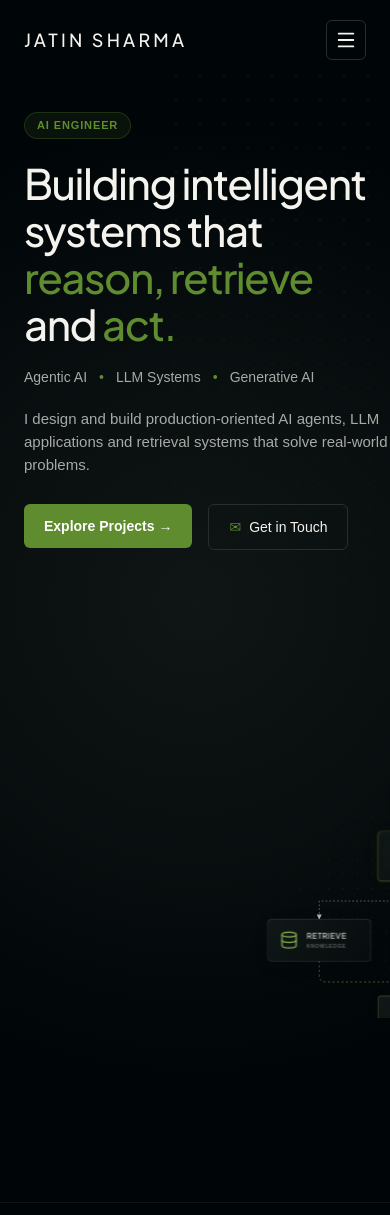
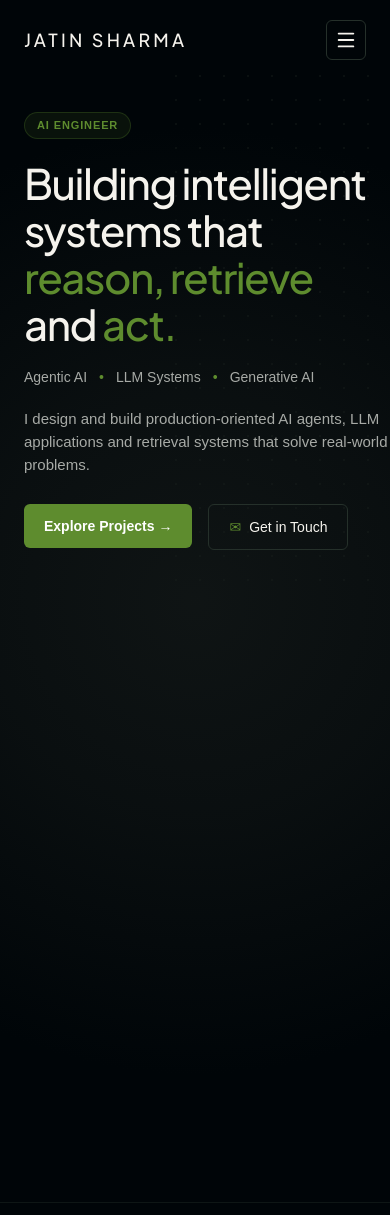
Before and after one commit to JatinKumarSharma/Jatin_Sharma_Portfolio, a React (Vite) app: page / in a window 390 px wide. Shown: the top 1215 px of the page. Built offline with nearby package versions, Linux system fonts and the light colour scheme.

Commit message:
Architecture Size Change

```diff
--- a/src/index.css
+++ b/src/index.css
@@ -567,12 +567,16 @@
     width: 100%;
     height: 280px;
     overflow: hidden;
-    margin-top: -20px;
-    margin-bottom: -20px;
+    position: relative;
   }
 
   .architecture-canvas {
-    transform: scale(0.45);
+    position: absolute;
+    top: 0;
+    left: 50%;
+    width: 820px;
+    height: 560px;
+    transform: translateX(-50%) scale(0.45);
     transform-origin: top center;
   }
 }
```
